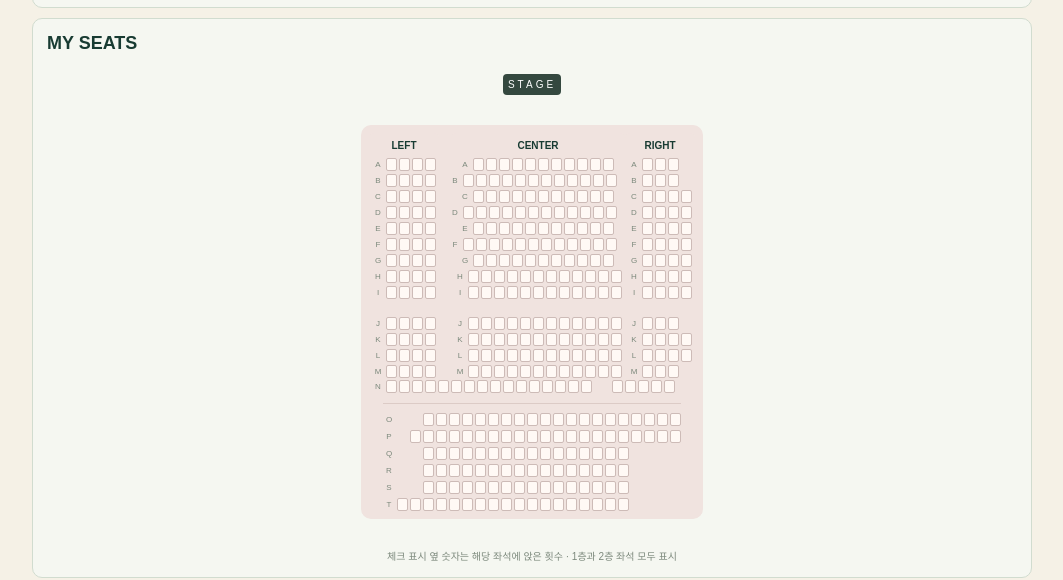
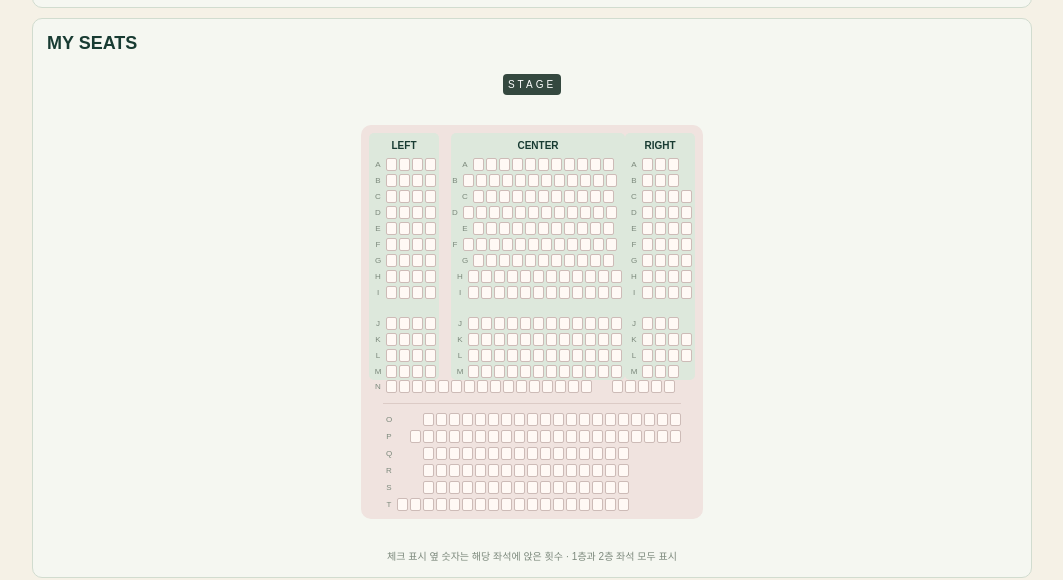
Before and after one commit to LEUGOL/narcissus-and-goldmund, a plain HTML site: page index.html in a window 1280 px wide. Shown: the part 1163-1743 px from the top of the page, without its empty margins (108-1171 px from the left). Drawn offline with Linux system fonts and the light colour scheme.

Commit message:
Update index.html

```diff
--- a/index.html
+++ b/index.html
@@ -295,6 +295,12 @@ td:nth-child(5){
 body{background:#F5F1E6;color:#26352F}
 header{background:#183B32;color:#F5F1E6}
 section,.seat-window{background:#F5F7F1;border-color:#D1DCCF}
+ .mini-seat-block,
+.actor-count-card,
+.seat-record-card{
+ background:#DDE8DC !important;
+ border-color:#D1DCCF !important;
+}
 h2,.cast-card h3,.stat strong,.date-main,
 .seat-record-date,.mini-seat-block h4,.seat-block h3,
 #selectedSeatText,.actor-count-card h3,.actor-count-number{
```
